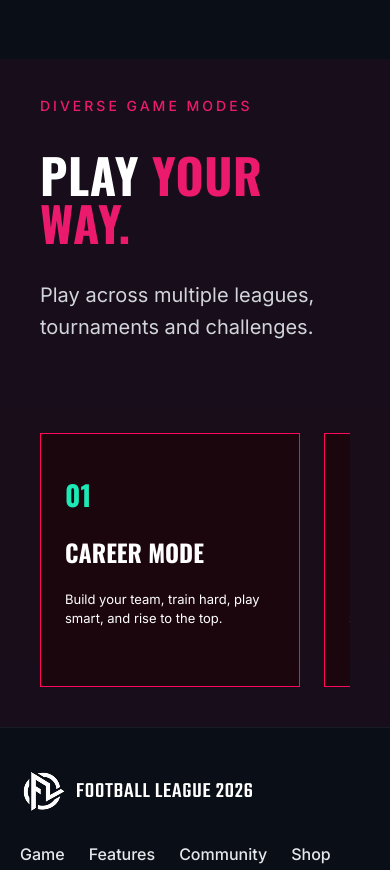
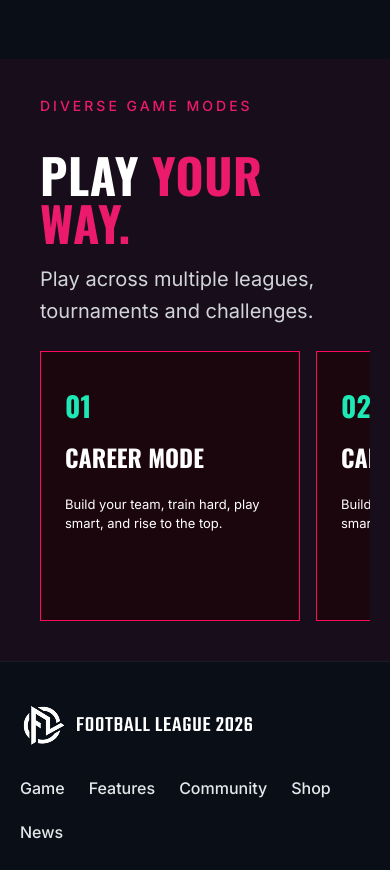
Before and after one commit to jyotithecode-sudo/football-website, a React (Vite) app: page /features in a window 390 px wide. Shown: the part 2134-3004 px from the top of the page. Built offline with nearby package versions, Linux system fonts and the light colour scheme.

Commit message:
Fix Features page build

```diff
--- a/src/FeaturesPage.css
+++ b/src/FeaturesPage.css
@@ -255,11 +255,16 @@ span.feature-card-badge {
   }
 }
 
-/* Full width (1440) wala section */
+/* =========================================
+   PLAY YOUR WAY (Diverse Game Modes) SECTION
+   ========================================= */
+
+/* Full width (1440) background */
 .custom-modes-section {
   width: 100%;
-  padding: 40px 0;
-  background: rgba(255, 0, 80, 0.06); /* Figma ka dark maroon fill yahan match karo */
+  padding: 60px 0;                      /* Figma: 60 top/bottom */
+  background: rgba(255, 0, 80, 0.06);   /* Figma ka fill hex yahan daalo */
+  box-sizing: border-box;
 }
 
 /* Content sirf 1220 me */
@@ -268,10 +273,10 @@ span.feature-card-badge {
   margin: 0 auto;
   display: flex;
   flex-direction: column;
-  gap: 40px;
+  gap: 40px;                            /* Figma gap 40 */
 }
 
-/* Header: left heading, right paragraph */
+/* ---------- Header ---------- */
 .modes-header {
   display: flex;
   justify-content: space-between;
@@ -288,43 +293,39 @@ span.feature-card-badge {
 .modes-paragraph {
   width: 522px;
   max-width: 100%;
+  margin: 0;
 }
 
-/* Cards row: right side se thoda cut hoke scroll hoga */
+/* ---------- Cards (Desktop: 4 cards, no scroll) ---------- */
 .modes-cards {
-  display: flex;
+  display: grid;
+  grid-template-columns: repeat(4, 1fr);
   gap: 24px;
-  overflow-x: auto;
-  scroll-snap-type: x mandatory;
-  scrollbar-width: none;
-}
-.modes-cards::-webkit-scrollbar {
-  display: none;
 }
 
 .mode-card {
-  flex: 0 0 325px;
-  height: 254px;
+  min-height: 254px;
   box-sizing: border-box;
   padding: 40px 24px;
   display: flex;
   flex-direction: column;
   gap: 24px;
-  border: 1px solid #ff0a5a;       /* pink border */
-  background: rgba(30, 5, 12, 0.8); /* card ka dark fill */
-  scroll-snap-align: start;
+  border: 1px solid #ff0a5a;
+  background: rgba(30, 5, 12, 0.8);
 }
 
 .mode-card-number {
   font-family: "Oswald", sans-serif;
   font-size: 28px;
   font-weight: 600;
-  color: #1de9b6;                   /* green/teal number */
+  line-height: 1;
+  color: #1de9b6;
 }
 
 .mode-card-title {
   font-family: "Oswald", sans-serif;
   font-size: 24px;
+  font-weight: 600;
   line-height: 1.1;
   text-transform: uppercase;
   color: #fff;
@@ -338,12 +339,59 @@ span.feature-card-badge {
   margin: 0;
 }
 
-/* Responsive */
+/* ---------- Laptop / small desktop ---------- */
 @media (max-width: 1260px) {
-  .modes { padding: 0 20px; }
+  .modes {
+    padding: 0 20px;
+  }
 }
+
+/* ---------- Tablet: 2 x 2 grid ---------- */
+@media (max-width: 1024px) {
+  .modes-cards {
+    grid-template-columns: repeat(2, 1fr);
+  }
+}
+
+/* ---------- Mobile: horizontal scroll ---------- */
 @media (max-width: 768px) {
-  .modes-header { flex-direction: column; align-items: flex-start; gap: 16px; }
-  .modes-paragraph { width: 100%; }
-  .mode-card { flex-basis: 260px; }
+  .custom-modes-section {
+    padding: 40px 0;
+  }
+
+  .modes {
+    gap: 24px;
+  }
+
+  .modes-header {
+    flex-direction: column;
+    align-items: flex-start;
+    gap: 16px;
+    padding-bottom: 0;
+  }
+
+  .modes-paragraph {
+    width: 100%;
+  }
+
+  .modes-cards {
+    display: flex;
+    gap: 16px;
+    overflow-x: auto;
+    scroll-snap-type: x mandatory;
+    -webkit-overflow-scrolling: touch;
+    scrollbar-width: none;
+    margin-right: -20px;               /* right side card thoda cut dikhe */
+    padding-right: 20px;
+  }
+
+  .modes-cards::-webkit-scrollbar {
+    display: none;
+  }
+
+  .mode-card {
+    flex: 0 0 260px;
+    min-height: 230px;
+    scroll-snap-align: start;
+  }
 }
--- a/src/pages/FeaturesPage.jsx
+++ b/src/pages/FeaturesPage.jsx
@@ -31,7 +31,6 @@ const MODES = [
   { title: "CAREER MODE", desc: "Build your team, train hard, play smart, and rise to the top." },
   { title: "LEAGUE & CUP GAMES", desc: "Take on club and national tournaments for glory." },
   { title: "WOMEN’S COMPETITIONS", desc: "Inclusive leagues and tournaments celebrating women’s football." },
-  { title: "ONLINE PLAY", desc: "Compete with players around the world." },
 ];
 
 export default function FeaturesPage() {
```
